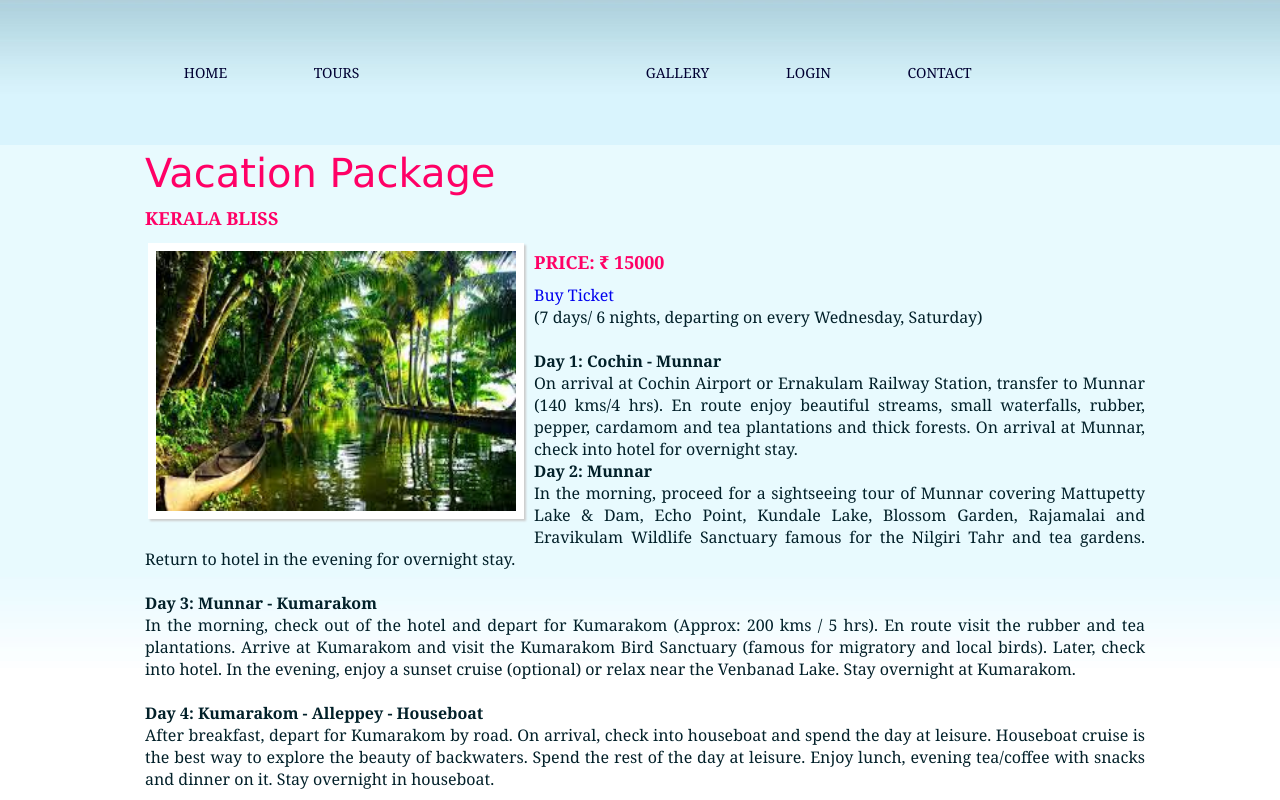
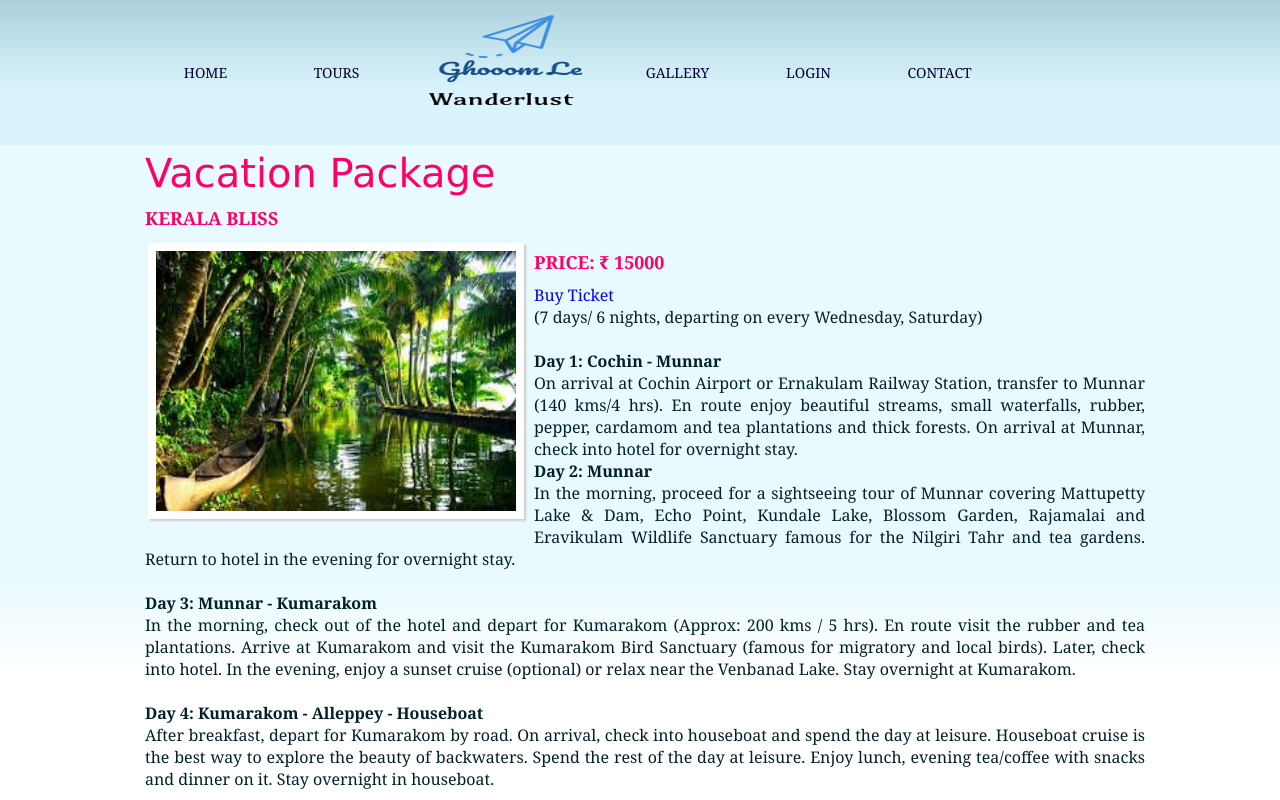
Before and after one commit to shivak215/ask.github.io, a plain HTML site: page vacation_package/vacation_p13.html in a window 1280 px wide. Shown: the top 800 px of the page. Drawn offline with Linux system fonts and the light colour scheme.

Commit message:
Update vacation_p13.html

```diff
--- a/vacation_package/vacation_p13.html
+++ b/vacation_package/vacation_p13.html
@@ -20,7 +20,7 @@
     	<li><a href="../index.html">Home</a></li>
         <li><a href="../tour.html">Tours</a></li>
     </ul>
-    <a href="../index.html"><img src="" width="190"/></a>
+    <a href="../index.html"><img src="../image/logo.png" height="100" width="190"/></a>
     <ul>
     	<li><a href="../gallery.html">Gallery</a></li>
         <li><a href="#login_form" role="button" data-toggle="modal">Login</a></li>
```
